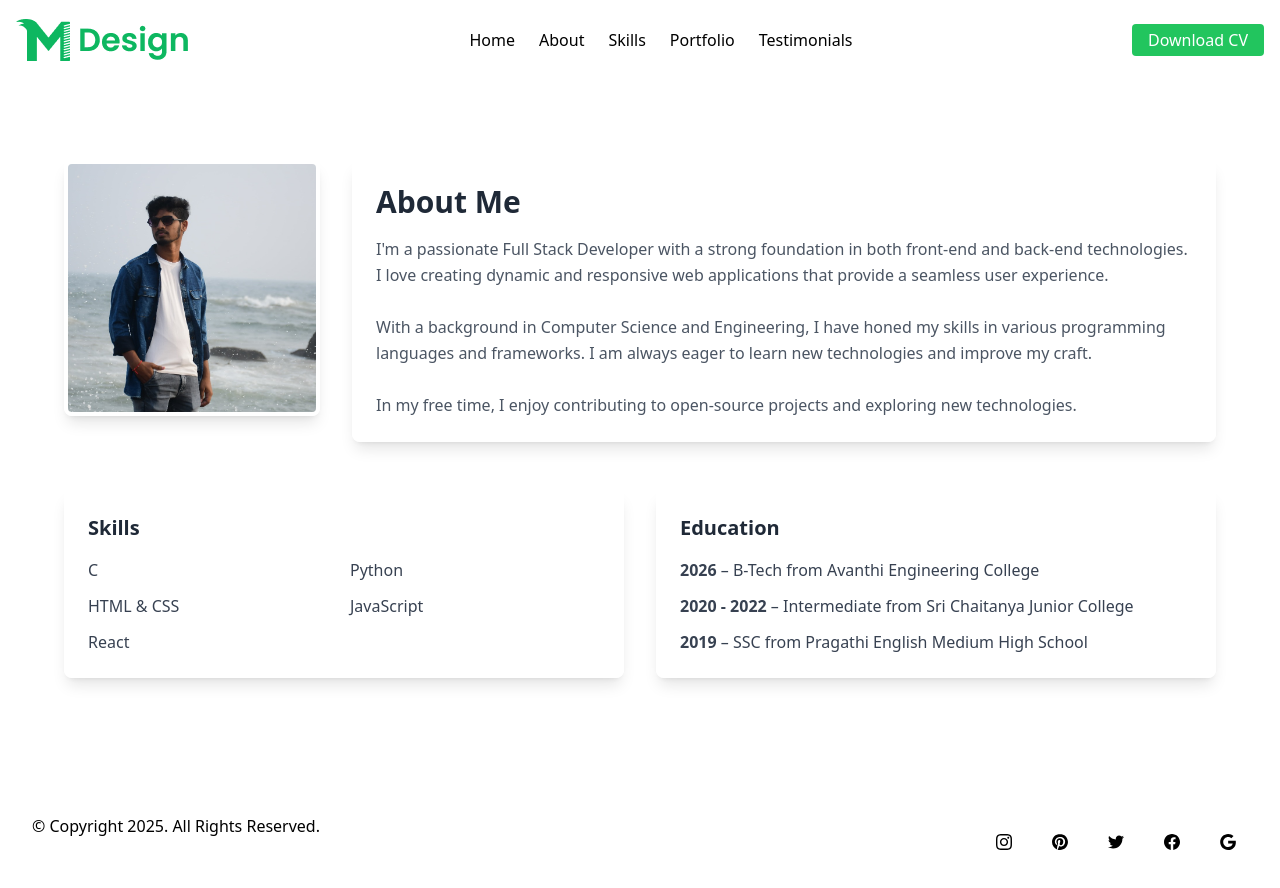
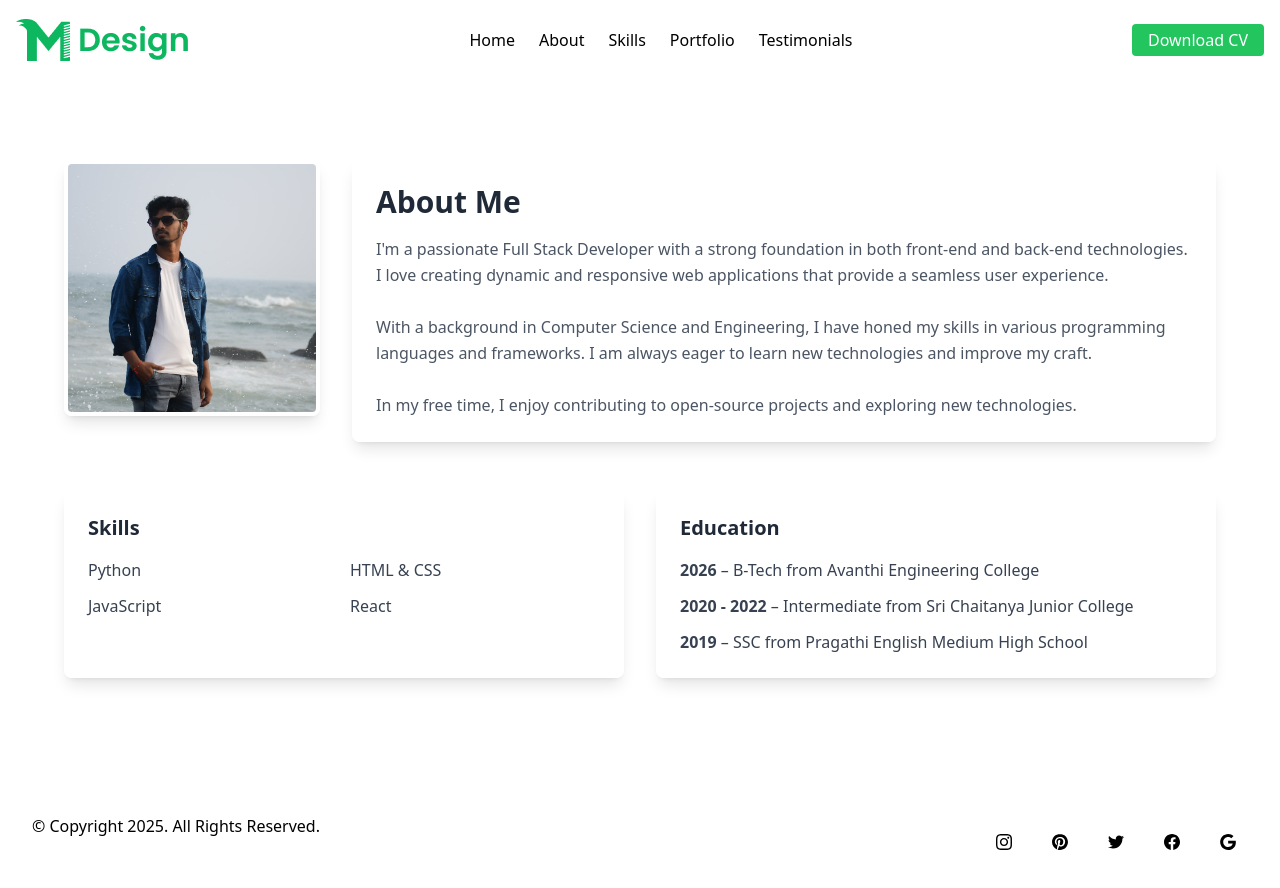
Before and after one commit to Harshavardhan3011/portfolio, a React (Vite) app: page /About in a window 1280 px wide. Shown: the top 888 px of the page. Built offline with nearby package versions, Linux system fonts and the light colour scheme.

Commit message:
Update About.jsx

```diff
--- a/src/pages/About.jsx
+++ b/src/pages/About.jsx
@@ -47,7 +47,6 @@ export default function About() {
           >
             <h3 className="text-xl font-bold mb-4 text-gray-800">Skills</h3>
             <ul className="grid grid-cols-2 gap-3 text-gray-700">
-              <li>C</li>
               <li>Python</li>
               <li>HTML & CSS</li>
               <li>JavaScript</li>
```
